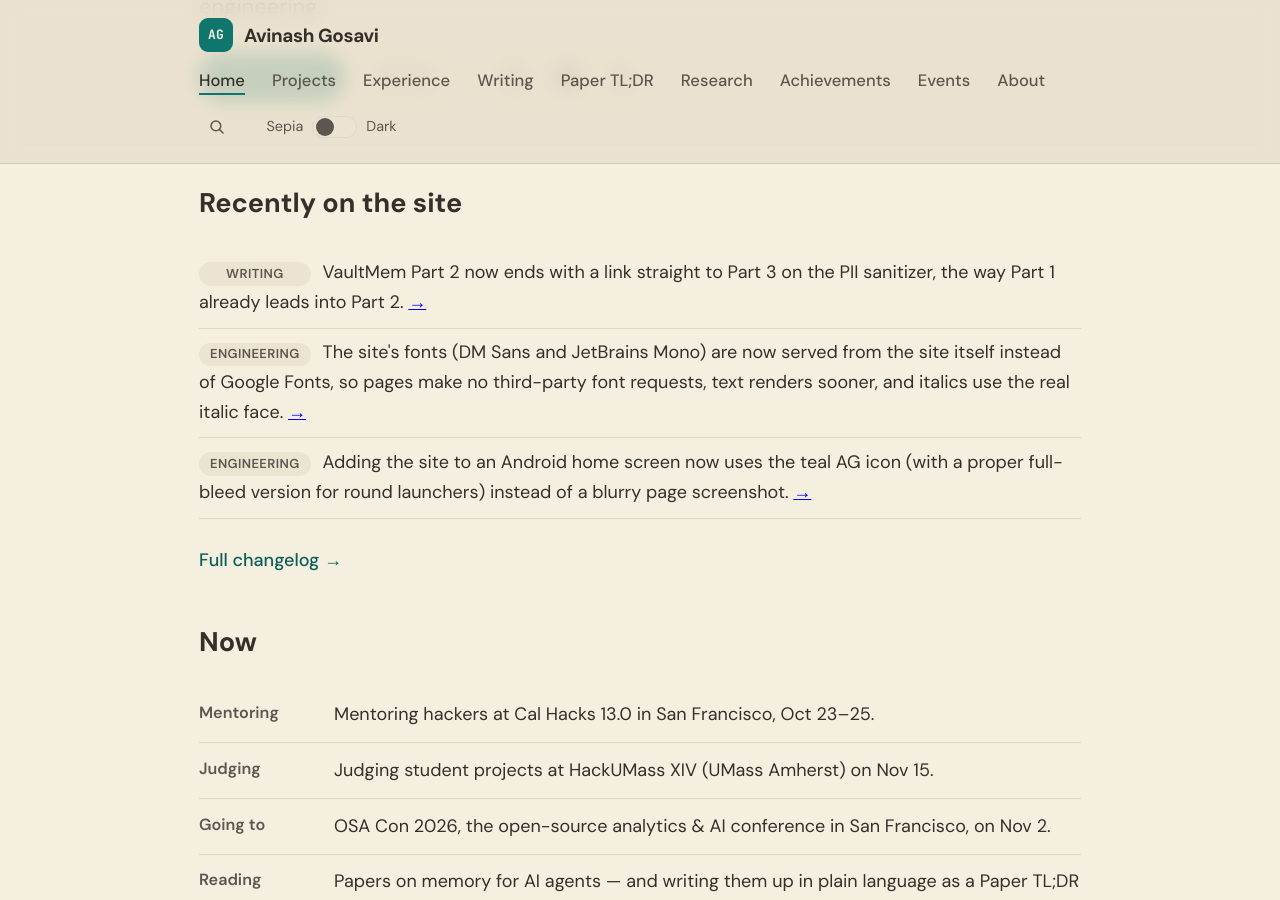
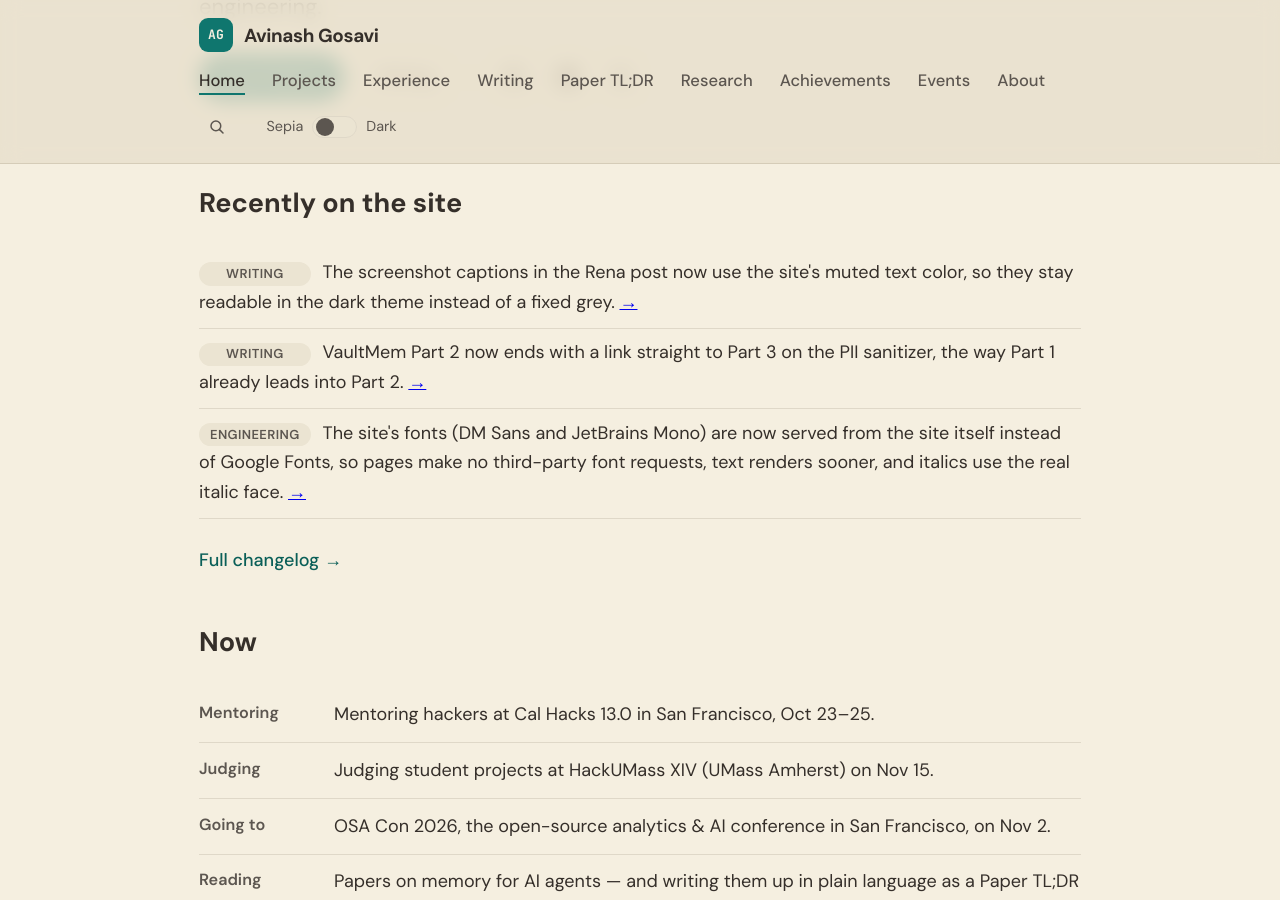
Before and after one commit to aag1091-alt/avinashgosavi.com, a Jekyll site: the page built from index.md, in a window 1280 px wide and 900 px high, scrolled down 554 px. Built offline with Jekyll 4.4.1, drawn with Linux system fonts in a browser that asks for light colours.

Commit message:
Rena post: theme-aware screenshot caption color
Co-Authored-By: Claude <noreply@anthropic.com>

```diff
--- a/_data/changelog.yml
+++ b/_data/changelog.yml
@@ -1,5 +1,9 @@
 # Public changelog shown on /changelog and (latest 3) on the homepage.
 # Newest first. desk: Writing | Design | Engineering
+- date: 2026-10-21
+  desk: Writing
+  text: The screenshot captions in the Rena post now use the site's muted text color, so they stay readable in the dark theme instead of a fixed grey.
+  link: /post/building-rena-ai-health-companion-gemini-live/
 - date: 2026-10-21
   desk: Writing
   text: VaultMem Part 2 now ends with a link straight to Part 3 on the PII sanitizer, the way Part 1 already leads into Part 2.
```
Also changed, not shown: _posts/2026-03-16-building-rena-ai-health-companion-gemini-live.md (+4 -4 lines).
